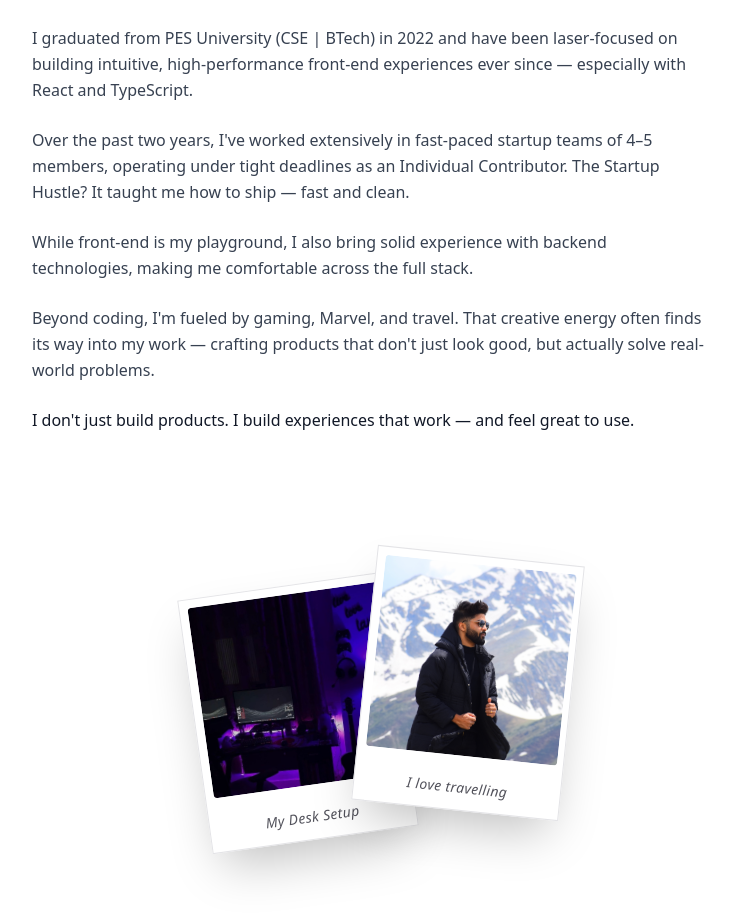
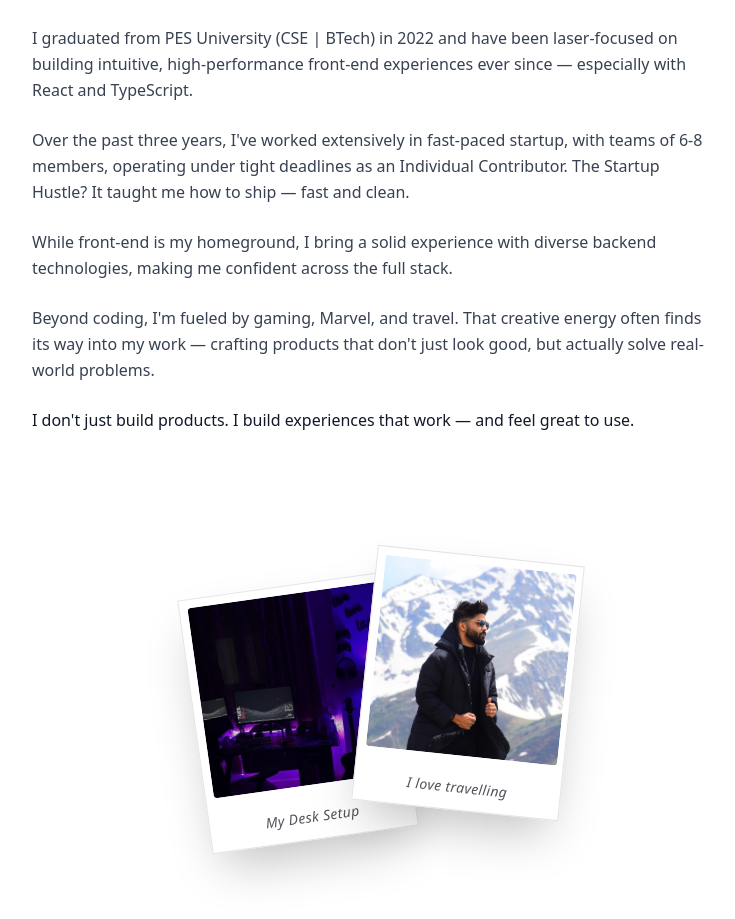
Before and after one commit to ShubhamK-2907/shubhamk-portfolio, a React (Vite) app: page / in a window 1280 px wide. Shown: the part 1023-1942 px from the top of the page, without its empty margins (272-1007 px from the left). Built offline with nearby package versions, Linux system fonts and the light colour scheme.

Commit message:
Updated about section

```diff
--- a/src/components/About.tsx
+++ b/src/components/About.tsx
@@ -16,11 +16,11 @@ const About = () => {
           </p>
 
           <p>
-            Over the past two years, I've worked extensively in fast-paced startup teams of 4–5 members, operating under tight deadlines as an Individual Contributor. The Startup Hustle? It taught me how to ship — fast and clean.
+            Over the past three years, I've worked extensively in fast-paced startup, with teams of 6-8 members, operating under tight deadlines as an Individual Contributor. The Startup Hustle? It taught me how to ship — fast and clean.
           </p>
 
           <p>
-            While front-end is my playground, I also bring solid experience with backend technologies, making me comfortable across the full stack.
+            While front-end is my homeground, I bring a solid experience with diverse backend technologies, making me confident across the full stack.
           </p>
 
           <p>
```
